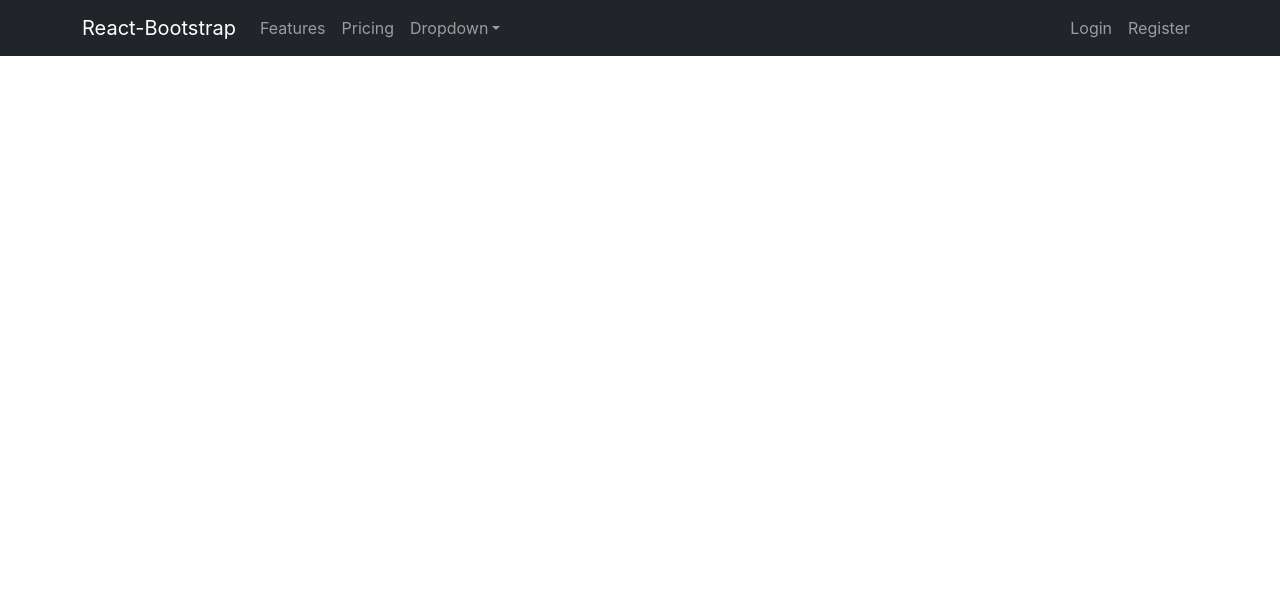
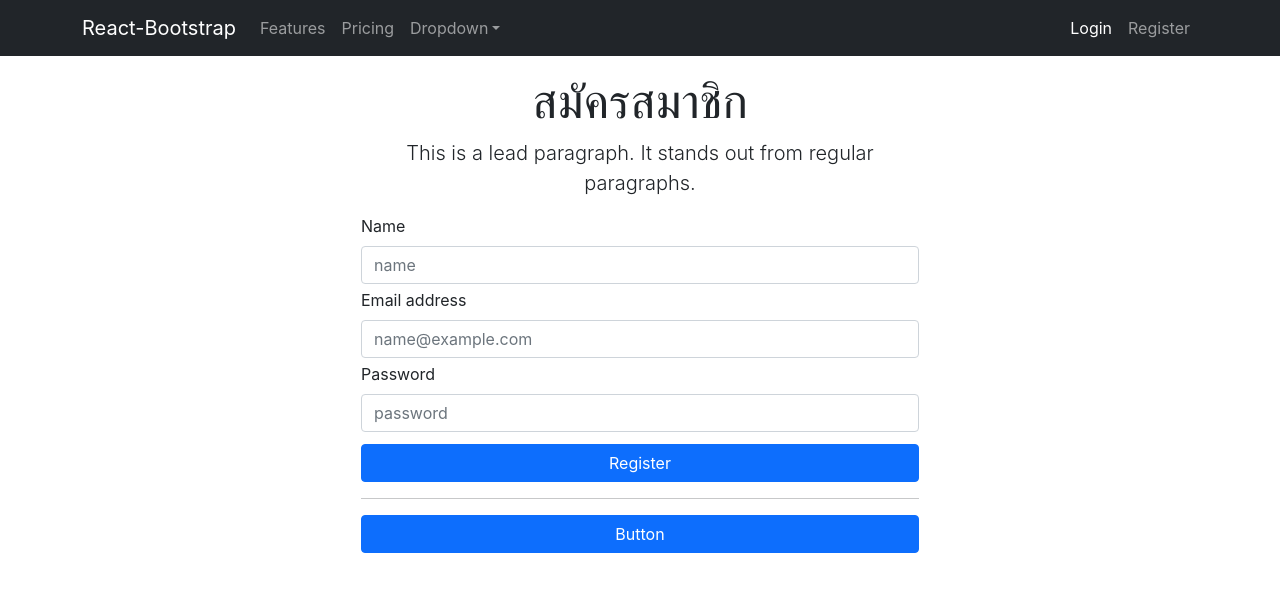
Before and after one commit to SRangseethammakul/frontend-core, a React (Create React App) app: page /login in a window 1280 px wide. Shown: the top 592 px of the page. Built offline with nearby package versions, Linux system fonts and the light colour scheme.

Commit message:
update register page

```diff
--- a/package.json
+++ b/package.json
@@ -15,8 +15,11 @@
     "react-dom": "^17.0.2",
     "react-hook-form": "^7.12.2",
     "react-icons": "^4.2.0",
+    "react-redux": "^7.2.4",
     "react-router-dom": "^5.2.0",
     "react-scripts": "4.0.3",
+    "react-toast-notifications": "^2.5.1",
+    "redux": "^4.1.1",
     "styled-components": "^5.3.0",
     "web-vitals": "^1.1.2",
     "yup": "^0.32.9"
--- a/src/App.js
+++ b/src/App.js
@@ -3,6 +3,7 @@ import { BrowserRouter as Router, Switch, Route } from "react-router-dom";
 import NavBar from "./components/NavBar";
 import HomePage from "./pages/HomePage";
 import RegisterPage from "./pages/RegisterPage";
+import LoginPage from "./pages/LoginPage";
 function App() {
   return (
     <Router>
@@ -14,6 +15,9 @@ function App() {
         <Route exact path="/register">
           <RegisterPage />
         </Route>
+        <Route exact path="/login">
+          <LoginPage />
+        </Route>
       </Switch>
     </Router>
   );
--- a/src/components/NavBar.js
+++ b/src/components/NavBar.js
@@ -27,7 +27,13 @@ const NavBar = () => {
               </NavDropdown>
             </Nav>
             <Nav>
-              <Nav.Link href="#deets">Login</Nav.Link>
+              <NavLink
+                to="/login"
+                className="nav-link"
+                activeClassName="active"
+              >
+                Login
+              </NavLink>
               <NavLink
                 to="/register"
                 className="nav-link"
--- a/src/index.js
+++ b/src/index.js
@@ -6,9 +6,9 @@ import App from './App';
 import reportWebVitals from './reportWebVitals';
 
 ReactDOM.render(
-  <React.StrictMode>
-    <App />
-  </React.StrictMode>,
+  // <React.StrictMode>
+    <App />,
+  // </React.StrictMode>,
   document.getElementById('root')
 );
 
--- a/src/pages/LoginPage.js
+++ b/src/pages/LoginPage.js
@@ -0,0 +1,135 @@
+import React from "react";
+import { useForm } from "react-hook-form";
+import { yupResolver } from "@hookform/resolvers/yup";
+import * as yup from "yup";
+import axios from "axios";
+import { useHistory } from "react-router-dom";
+import { Container, Col, Form, Button } from "react-bootstrap";
+const schema = yup.object().shape({
+  name: yup.string().required("name not empty"),
+  email: yup.string().required("email not empty").email("invalid format"),
+  password: yup
+    .string()
+    .required("password not empty")
+    .min(8, "password more 8 char"),
+});
+const RegisterPage = () => {
+  const history = useHistory();
+  const {
+    register,
+    handleSubmit,
+    formState: { errors },
+  } = useForm({
+    resolver: yupResolver(schema),
+  });
+  const onSubmit = async (data) => {
+    try {
+      const pathURL = `https://center-coreapi.herokuapp.com/users/register`;
+      const resp = await axios.post(pathURL, {
+        name: data.name,
+        email: data.email,
+        password: data.password,
+      });
+      alert(resp.data.message);
+    } catch (error) {
+      console.log(error.message);
+    }
+    history.replace("/login");
+  };
+  return (
+    <>
+      <Container className="mt-3">
+        <Col md={{ span: 6, offset: 3 }} xs={12}>
+          <h1 className="display-5 text-center">สมัครสมาชิก</h1>
+          <p className="lead text-center">
+            This is a lead paragraph. It stands out from regular paragraphs.
+          </p>
+
+          <Form className="mt-2" onSubmit={handleSubmit(onSubmit)}>
+            <label htmlFor="name" className="form-label">
+              Name
+            </label>
+            <input
+              name="name"
+              type="text"
+              id="name"
+              aria-describedby="nameFeedback"
+              className={`form-control mb-1 ${errors.name ? "is-invalid" : ""}`}
+              placeholder="name"
+              {...register("name")}
+            />
+            {errors.name && (
+              <>
+                <div id="nameFeedback" className="invalid-feedback">
+                  {errors.name.message}
+                </div>
+              </>
+            )}
+
+            <label htmlFor="email" className="form-label">
+              Email address
+            </label>
+            <input
+              name="email"
+              type="email"
+              id="email"
+              aria-describedby="validationServerUsernameFeedback"
+              className={`form-control mb-1 ${
+                errors.email ? "is-invalid" : ""
+              }`}
+              placeholder="name@example.com"
+              {...register("email")}
+            />
+            {errors.email && (
+              <>
+                <div
+                  id="validationServerUsernameFeedback"
+                  className="invalid-feedback"
+                >
+                  {errors.email.message}
+                </div>
+              </>
+            )}
+            <label htmlFor="password" className="form-label">
+              Password
+            </label>
+            <input
+              name="password"
+              type="password"
+              id="password"
+              aria-describedby="passwordFeedback"
+              className={`form-control mb-1 ${
+                errors.password ? "is-invalid" : ""
+              }`}
+              placeholder="password"
+              {...register("password")}
+            />
+            {errors.password && (
+              <>
+                <div id="passwordFeedback" className="invalid-feedback">
+                  {errors.password.message}
+                </div>
+              </>
+            )}
+            <div className="d-grid gap-2">
+              <Button variant="primary" className="mt-2 col-auto" type="submit">
+                Register
+              </Button>
+            </div>
+          </Form>
+          <hr />
+          <div className="d-grid gap-2">
+            <a
+              href="http://localhost:4000/auth/google"
+              className="btn btn-primary"
+            >
+              Button
+            </a>
+          </div>
+        </Col>
+      </Container>
+    </>
+  );
+};
+
+export default RegisterPage;
--- a/src/pages/RegisterPage.js
+++ b/src/pages/RegisterPage.js
@@ -3,12 +3,13 @@ import { useForm } from "react-hook-form";
 import { yupResolver } from "@hookform/resolvers/yup";
 import * as yup from "yup";
 import axios from "axios";
-import { BsPersonPlus } from "react-icons/bs";
 import { useHistory } from "react-router-dom";
 import { Container, Col, Form, Button } from "react-bootstrap";
 const schema = yup.object().shape({
-  name: yup.string().required("name not empty"),
   email: yup.string().required("email not empty").email("invalid format"),
+  password: yup
+    .string()
+    .required("password not empty"),
 });
 const RegisterPage = () => {
   const history = useHistory();
@@ -20,7 +21,17 @@ const RegisterPage = () => {
     resolver: yupResolver(schema),
   });
   const onSubmit = async (data) => {
-    console.log(data);
+    try {
+      const pathURL = `https://center-coreapi.herokuapp.com/users/register`;
+      const resp = await axios.post(pathURL, {
+        name: data.name,
+        email: data.email,
+        password: data.password,
+      });
+      alert(resp.data.message);
+    } catch (error) {
+      console.log(error.message);
+    }
     history.replace("/login");
   };
   return (
@@ -33,6 +44,26 @@ const RegisterPage = () => {
           </p>
 
           <Form className="mt-2" onSubmit={handleSubmit(onSubmit)}>
+            <label htmlFor="name" className="form-label">
+              Name
+            </label>
+            <input
+              name="name"
+              type="text"
+              id="name"
+              aria-describedby="nameFeedback"
+              className={`form-control mb-1 ${errors.name ? "is-invalid" : ""}`}
+              placeholder="name"
+              {...register("name")}
+            />
+            {errors.name && (
+              <>
+                <div id="nameFeedback" className="invalid-feedback">
+                  {errors.name.message}
+                </div>
+              </>
+            )}
+
             <label htmlFor="email" className="form-label">
               Email address
             </label>
@@ -41,7 +72,7 @@ const RegisterPage = () => {
               type="email"
               id="email"
               aria-describedby="validationServerUsernameFeedback"
-              className={`form-control mb-3 ${
+              className={`form-control mb-1 ${
                 errors.email ? "is-invalid" : ""
               }`}
               placeholder="name@example.com"
@@ -57,41 +88,41 @@ const RegisterPage = () => {
                 </div>
               </>
             )}
-
-            <label htmlFor="name" className="form-label">
-              Name
+            <label htmlFor="password" className="form-label">
+              Password
             </label>
             <input
-              name="name"
-              type="text"
-              id="name"
-              aria-describedby="nameFeedback"
-              className={`form-control mb-3 ${errors.name ? "is-invalid" : ""}`}
-              placeholder="name"
-              {...register("name")}
+              name="password"
+              type="password"
+              id="password"
+              aria-describedby="passwordFeedback"
+              className={`form-control mb-1 ${
+                errors.password ? "is-invalid" : ""
+              }`}
+              placeholder="password"
+              {...register("password")}
             />
-            {errors.email && (
+            {errors.password && (
               <>
-                <div id="nameFeedback" className="invalid-feedback">
-                  {errors.name.message}
+                <div id="passwordFeedback" className="invalid-feedback">
+                  {errors.password.message}
                 </div>
               </>
             )}
-            <p className="text-end">
-              {" "}
-              <div className="d-grid gap-2">
+            <div className="d-grid gap-2">
               <Button variant="primary" className="mt-2 col-auto" type="submit">
-                <BsPersonPlus className="mr-2" />
                 Register
               </Button>
-              </div>
-            </p>
+            </div>
           </Form>
           <hr />
           <div className="d-grid gap-2">
-            <button className="btn btn-primary" type="button">
+            <a
+              href="http://localhost:4000/auth/google"
+              className="btn btn-primary"
+            >
               Button
-            </button>
+            </a>
           </div>
         </Col>
       </Container>
```
Also changed, not shown: 1 other file (tests, documents, lock files or other folders).
